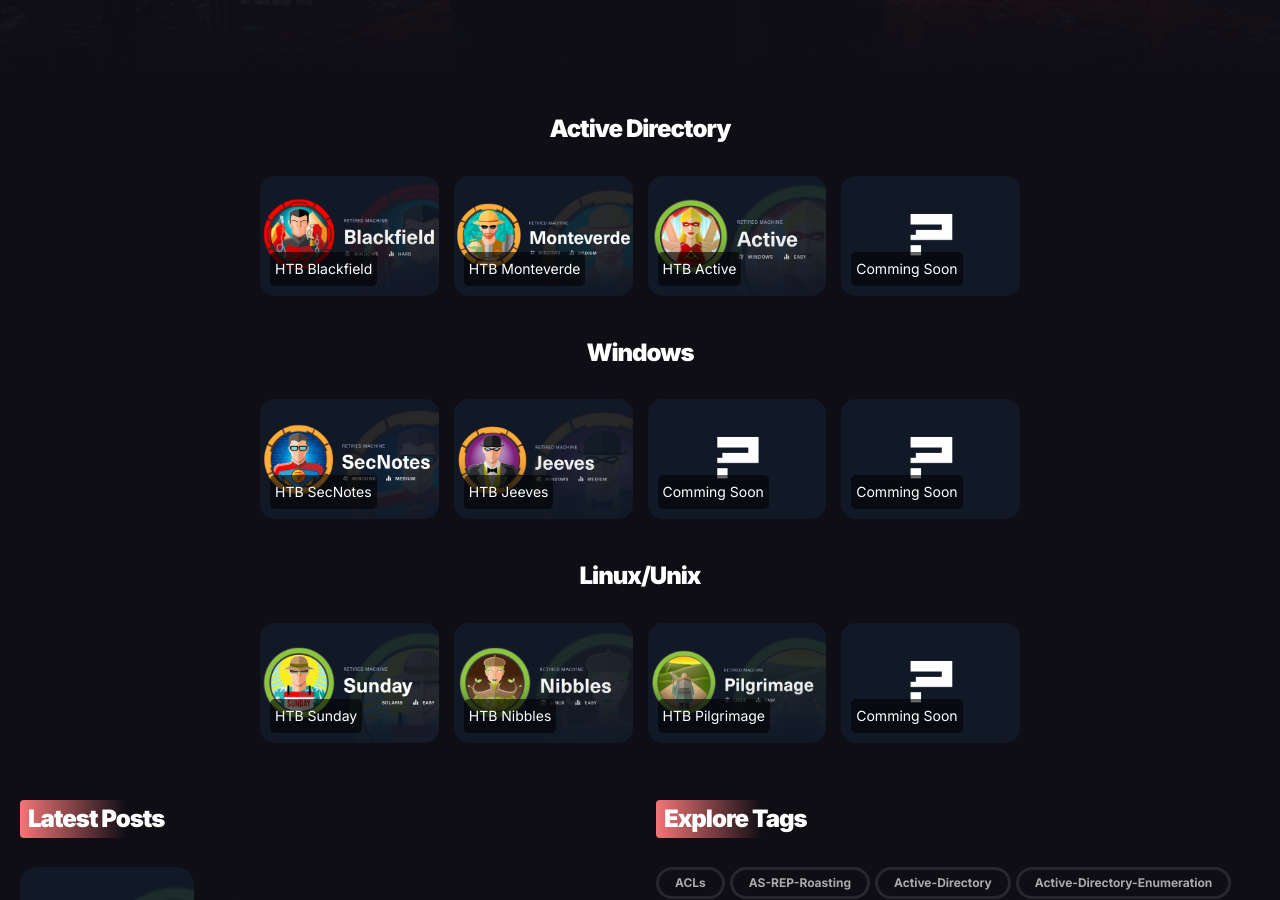
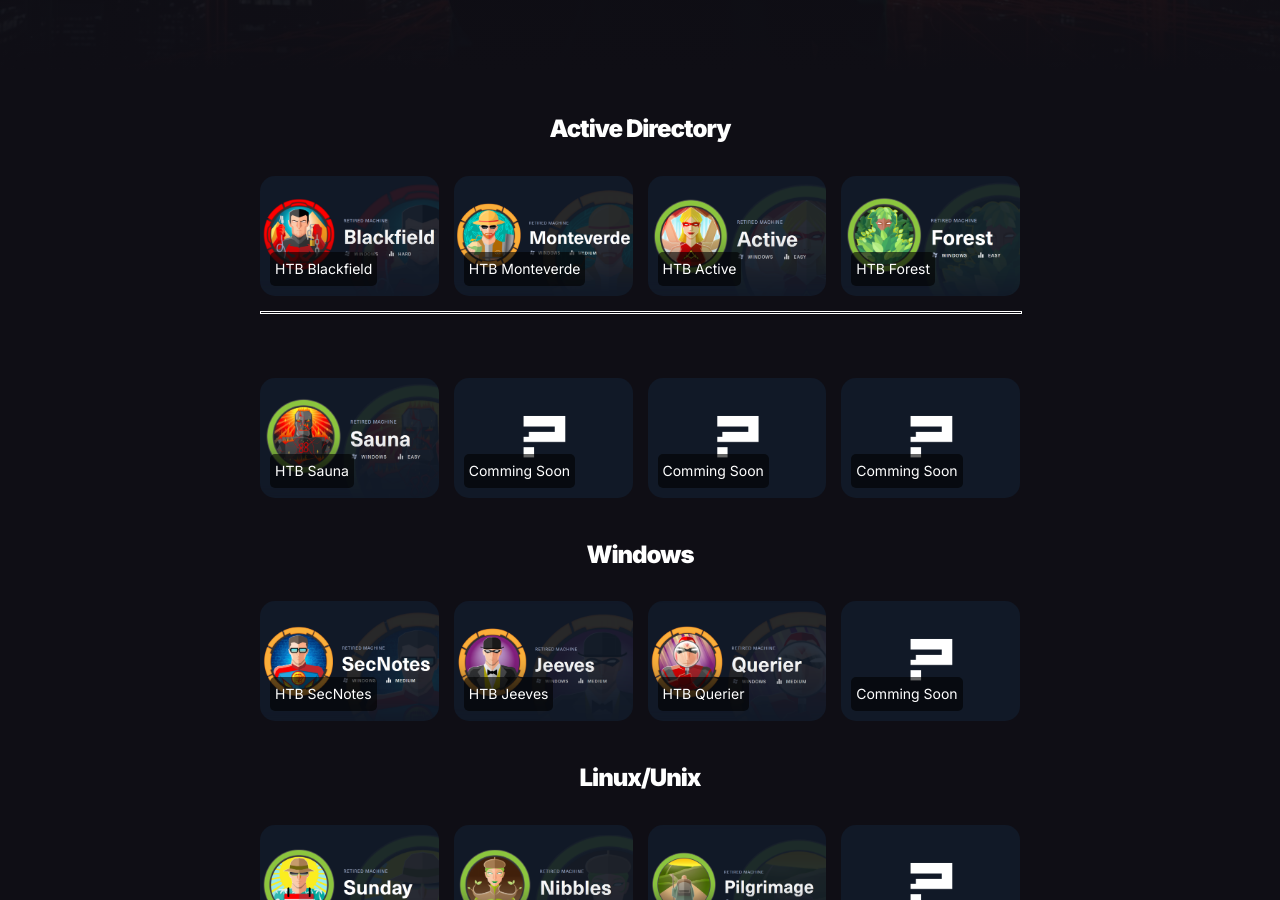
Before and after one commit to Vorkharium/vorkharium.github.io, a Jekyll site: the page built from _pages/write-ups.md, in a window 1280 px wide and 900 px high, scrolled down 592 px. Built offline with Jekyll 4.4.1, drawn with Linux system fonts in a browser that asks for light colours.

Commit message:
Update write-ups.md

```diff
--- a/_pages/write-ups.md
+++ b/_pages/write-ups.md
@@ -47,6 +47,58 @@
     </div>
 
     <div style="position: relative; display: inline-block;">
+        <a href="/HTB-Forest-Write-up">
+            <img src="/images/htb_forest.png" alt="HTB Forest"
+                 style="width: 200px; height: 120px; border-radius: 15px; object-fit: cover;">
+            <div style="position: absolute; bottom: 10px; left: 10px; color: white;
+                        background-color: rgba(0, 0, 0, 0.6); padding: 5px;
+                        border-radius: 5px; font-size: 14px;">
+                HTB Forest
+            </div>
+        </a>
+    </div>
+</div>
+
+<hr style="border: 1px solid #ffffff; margin-top: 15px;">
+
+<div style="display: flex; justify-content: center; gap: 15px; margin-top: 15px;">
+    <div style="position: relative; display: inline-block;">
+        <a href="/HTB-Sauna-Write-up">
+            <img src="/images/htb_sauna.png" alt="HTB Sauna"
+                 style="width: 200px; height: 120px; border-radius: 15px; object-fit: cover;">
+            <div style="position: absolute; bottom: 10px; left: 10px; color: white;
+                        background-color: rgba(0, 0, 0, 0.6); padding: 5px;
+                        border-radius: 5px; font-size: 14px;">
+                HTB Sauna
+            </div>
+        </a>
+    </div>
+
+    <div style="position: relative; display: inline-block;">
+        <a href="/">
+            <img src="/images/surprise.png" alt="Comming Soon"
+                 style="width: 200px; height: 120px; border-radius: 15px; object-fit: cover;">
+            <div style="position: absolute; bottom: 10px; left: 10px; color: white;
+                        background-color: rgba(0, 0, 0, 0.6); padding: 5px;
+                        border-radius: 5px; font-size: 14px;">
+                Comming Soon
+            </div>
+        </a>
+    </div>
+
+    <div style="position: relative; display: inline-block;">
+        <a href="/">
+            <img src="/images/surprise.png" alt="Comming Soon"
+                 style="width: 200px; height: 120px; border-radius: 15px; object-fit: cover;">
+            <div style="position: absolute; bottom: 10px; left: 10px; color: white;
+                        background-color: rgba(0, 0, 0, 0.6); padding: 5px;
+                        border-radius: 5px; font-size: 14px;">
+                Comming Soon
+            </div>
+        </a>
+    </div>
+
+    <div style="position: relative; display: inline-block;">
         <a href="/">
             <img src="/images/surprise.png" alt="Comming Soon"
                  style="width: 200px; height: 120px; border-radius: 15px; object-fit: cover;">
@@ -90,12 +142,12 @@
 
     <div style="position: relative; display: inline-block;">
         <a href="/">
-            <img src="/images/surprise.png" alt="Comming Soon"
+            <img src="/images/htb_querier.png" alt="HTB Querier"
                  style="width: 200px; height: 120px; border-radius: 15px; object-fit: cover;">
             <div style="position: absolute; bottom: 10px; left: 10px; color: white;
                         background-color: rgba(0, 0, 0, 0.6); padding: 5px;
                         border-radius: 5px; font-size: 14px;">
-                Comming Soon
+                HTB Querier
             </div>
         </a>
     </div>
```
